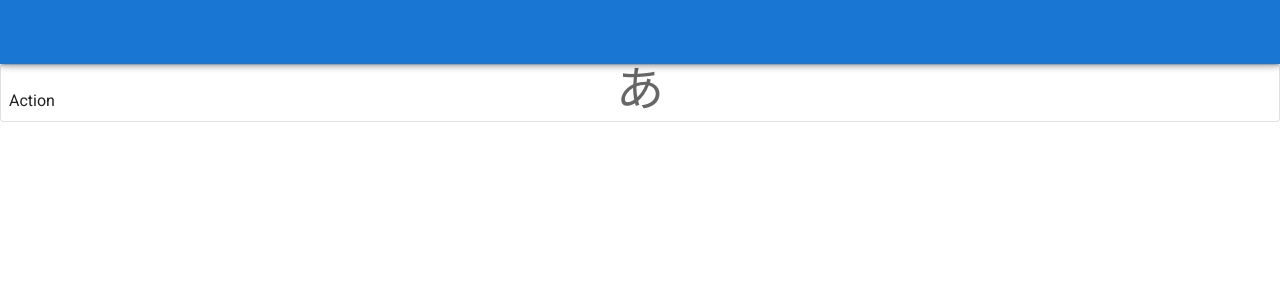
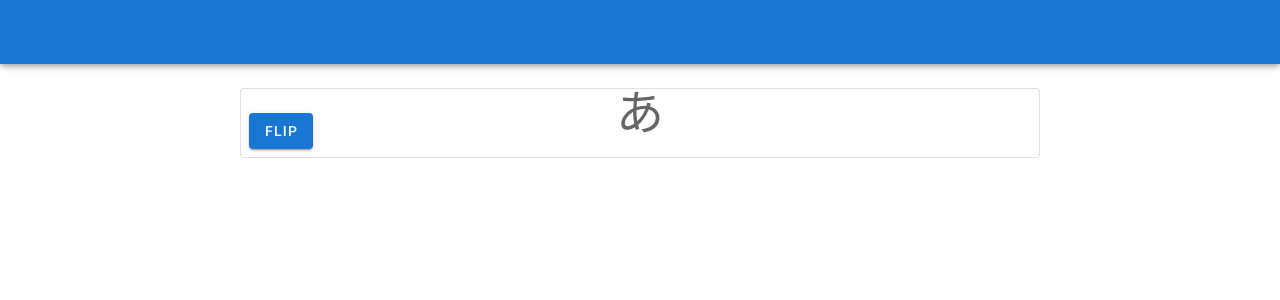
Before and after one commit to steffennilsen/flashcard, a Vue app: page /cardView in a window 1280 px wide. Shown: the top 300 px of the page. Built offline with nearby package versions, Linux system fonts and the light colour scheme.

Commit message:
--wip-- [skip ci]

```diff
--- a/src/components/Card.vue
+++ b/src/components/Card.vue
@@ -1,5 +1,6 @@
 <template>
-  <v-card class="mx-auto" outlined>
+  <div class="text-center">
+    <v-card class="mx-auto my-6" outlined>
       <v-card-title v-show="model.title">{{ model.title }}</v-card-title>
       <v-card-subtitle v-show="model.subtitle">{{
         model.subtitle
@@ -7,19 +8,26 @@
 
       <v-card-text>
         <div class="card-container">
-      <div class="card">
+          <div class="card" v-bind:class="{ rotate: showSideB }">
             <div class="card-front">
-          <div v-show="model.textA" class="display-2">{{ model.textA }}</div>
+              <div class="display-2">
+                {{ model.textA }}
+              </div>
             </div>
             <div class="card-back">
-          <div v-show="model.textB" class="display-2">{{ model.textB }}</div>
+              <div class="display-2">
+                {{ model.textB }}
+              </div>
             </div>
           </div>
         </div>
       </v-card-text>
 
-    <v-card-actions>Action</v-card-actions>
+      <v-card-actions>
+        <v-btn color="primary" v-on:click="flip">Flip</v-btn>
+      </v-card-actions>
     </v-card>
+  </div>
 </template>
 
 <script lang="ts">
@@ -29,10 +37,19 @@ import { ICard } from "../model/deck";
 @Component
 export default class Card extends Vue {
   @Prop({ required: true }) model!: ICard;
+  public showSideB = false;
+
+  public flip() {
+    this.showSideB = !this.showSideB;
+  }
 }
 </script>
 
 <style lang="scss" scoped>
+.v-card {
+  width: 800px;
+}
+
 .card-container {
   background-color: transparent;
   perspective: 1000px;
@@ -47,7 +64,7 @@ export default class Card extends Vue {
   transform-style: preserve-3d;
 }
 
-.card-container:hover .card {
+.card.rotate {
   transform: rotateY(180deg);
 }
 
```
Lines whose indentation alone changed are shown as unchanged.
